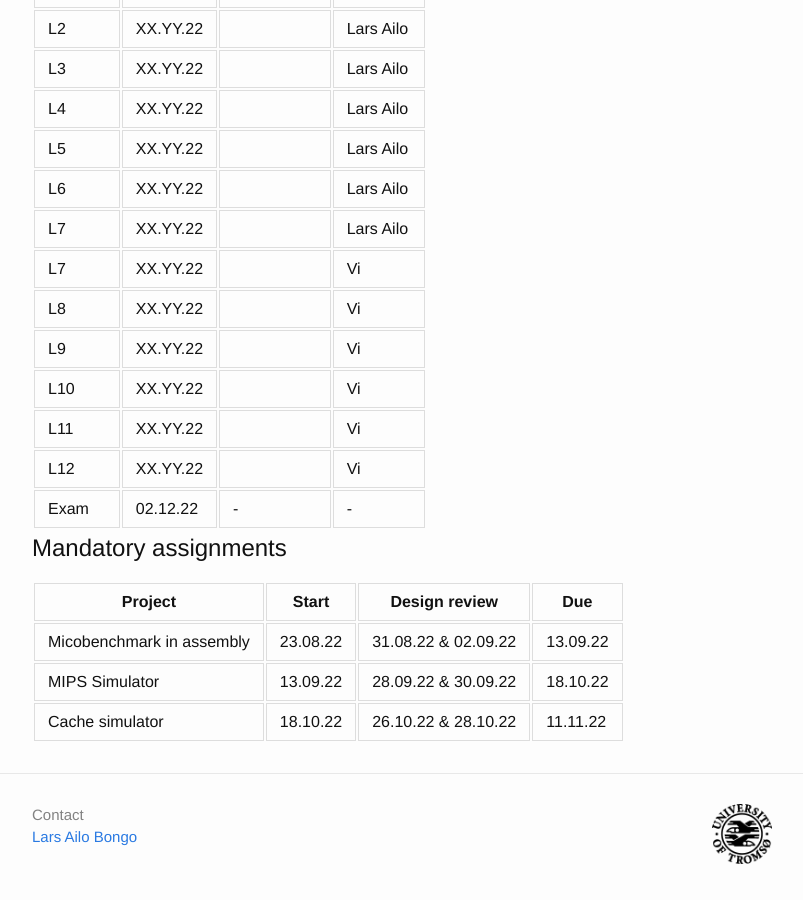
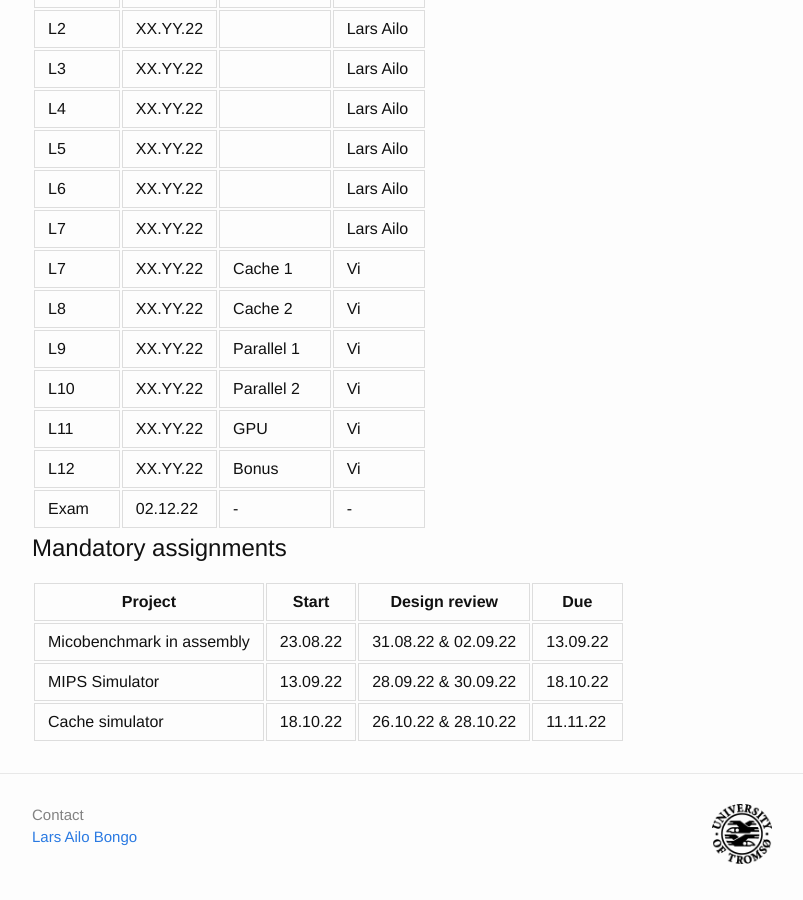
Before and after one commit to uit-inf-2200-f22/uit-inf-2200-f22.github.io, a Jekyll site: the page built from index.md, in a window 1280 px wide and 900 px high, scrolled down 1326 px. Shown: the whole window, without its empty margins (238-1041 px from the left). Built offline with Jekyll 4.4.1, drawn with Linux system fonts in a browser that asks for light colours; our own code applies the rules of GitHub Pages for plain Markdown files.

Commit message:
Update index.md

```diff
--- a/index.md
+++ b/index.md
@@ -41,12 +41,12 @@ Som student plikter du å sette deg inn i reglene som gjelder for bruk av hjelpe
 | L5   | XX.YY.22 |  | Lars Ailo |
 | L6   | XX.YY.22 |  | Lars Ailo |
 | L7   | XX.YY.22 |  | Lars Ailo |
-| L7   | XX.YY.22 |  | Vi        |
-| L8   | XX.YY.22 |  | Vi        |
-| L9   | XX.YY.22 |  | Vi        |
-| L10  | XX.YY.22 |  | Vi        |
-| L11  | XX.YY.22 |  | Vi        |
-| L12  | XX.YY.22 |  | Vi        |
+| L7   | XX.YY.22 | Cache 1  | Vi        |
+| L8   | XX.YY.22 | Cache 2 | Vi        |
+| L9   | XX.YY.22 | Parallel 1 | Vi        |
+| L10  | XX.YY.22 | Parallel 2 | Vi        |
+| L11  | XX.YY.22 | GPU        | Vi        |
+| L12  | XX.YY.22 | Bonus      | Vi        |
 | Exam | 02.12.22 | -            | -         |
 
 ## Mandatory assignments
```
